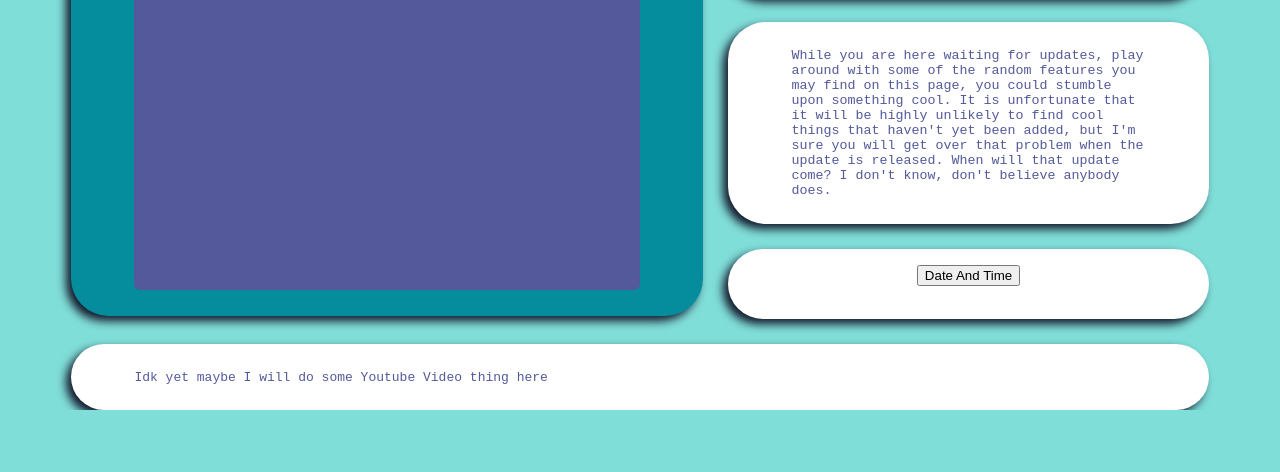
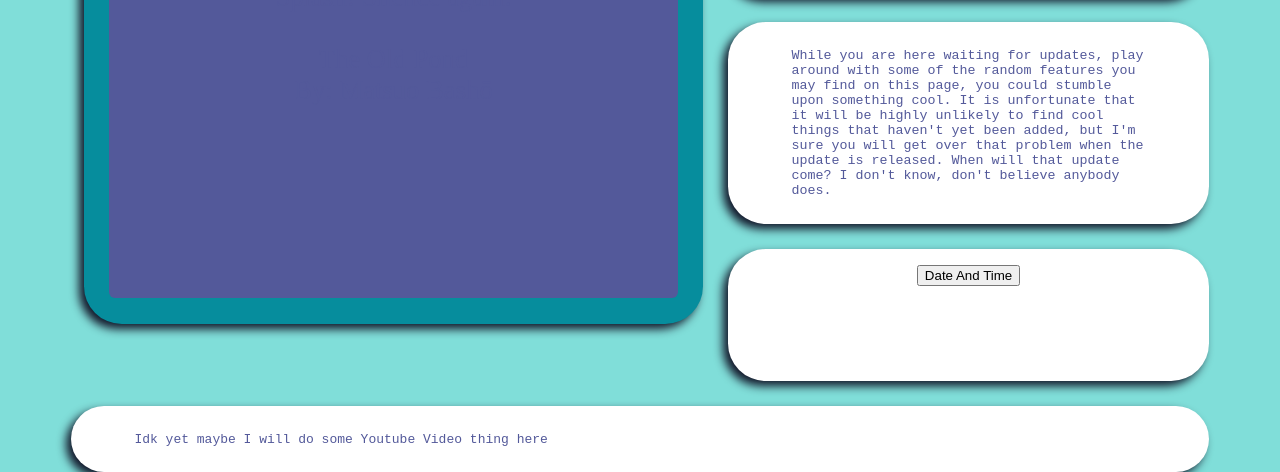
Before and after one commit to DavidAGullo/WebDeveloperPractice, a plain HTML site: page index.html in a window 1280 px wide. Shown: the part 547-1019 px from the top of the page. Before the commit the page ends 957 px from the top, so only its background shows below. Drawn offline with Linux system fonts and the light colour scheme.

Commit message:
Update CSS

```diff
--- a/css/styles.css
+++ b/css/styles.css
@@ -148,9 +148,9 @@ html {
 .sideArticles1 {
     background-color: var(--paragraph);
     color: var(--secondaryStroke);
-    padding: 1% 5%;
-    width: 40%;
-    margin-left: 5%;
+    padding: 1% 2%;
+    width: 45%;
+    margin-left: 6%;
     margin-top: 2%;
     border-radius: 1cm 1cm 1cm 1cm;
     box-shadow: -5px 5px 10px var(--stroke);
@@ -176,6 +176,7 @@ html {
     width: 28%;
     margin-top: 2%;
     margin-left: 2%;
+    min-height: 80pt;
     border-radius: 1cm 1cm 1cm 1cm;
     box-shadow: -5px 5px 10px var(--stroke);
     float: left;
@@ -207,7 +208,7 @@ html {
     align-items: center;
     text-align: center;
     vertical-align: middle;
-    font-size: 1.5em;
+    font-size: 2em;
     color: var(--buttontext);
     cursor: pointer;
     font-family: "Comic Code";
```
